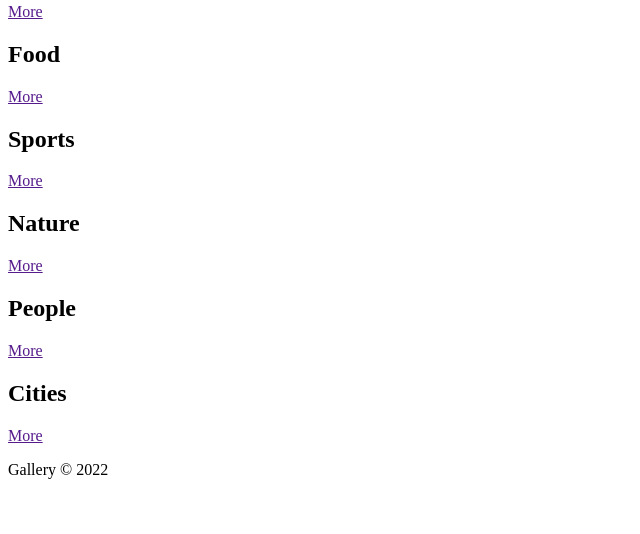
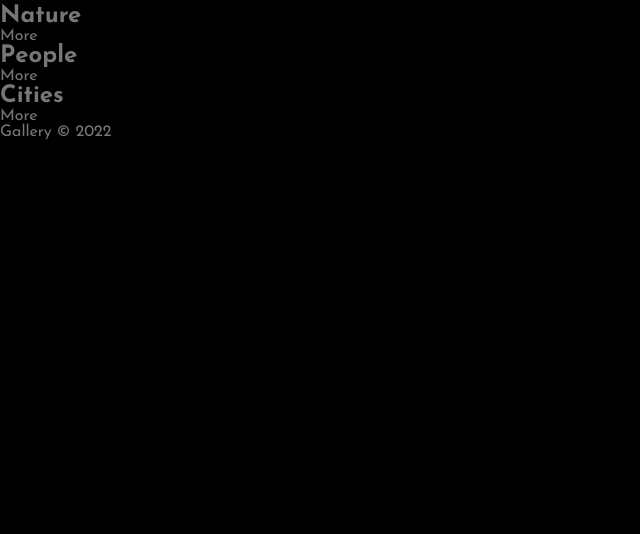
Before and after one commit to sarawwx/gallery, a plain HTML site: page index.html in a window 1280 px wide. Shown: the part 266-800 px from the top of the page, without its empty margins (0-640 px from the left). Drawn offline with Linux system fonts and the light colour scheme.

Commit message:
comecando estilizacao base

```diff
--- a/style/style.scss
+++ b/style/style.scss
@@ -1,2 +1,21 @@
 @import url('https://fonts.googleapis.com/css2?family=Josefin+Sans:ital,wght@0,100;0,200;0,300;0,400;0,500;0,600;0,700;1,100;1,200;1,300;1,400;1,500;1,600;1,700&display=swap');
 @import "./_variables.sass";
+
+* {
+    font-family: 'Josefin Sans';
+    padding: 0;
+    margin: 0;
+    box-sizing: border-box;
+
+}
+
+body {
+    background: $bg-color;
+    color: $text-color;
+
+    a{
+        color: $text-color;
+        text-decoration: none;
+        transition: .4s;
+    }
+}
```
Also changed, not shown: style/style.css, 1 other file.
